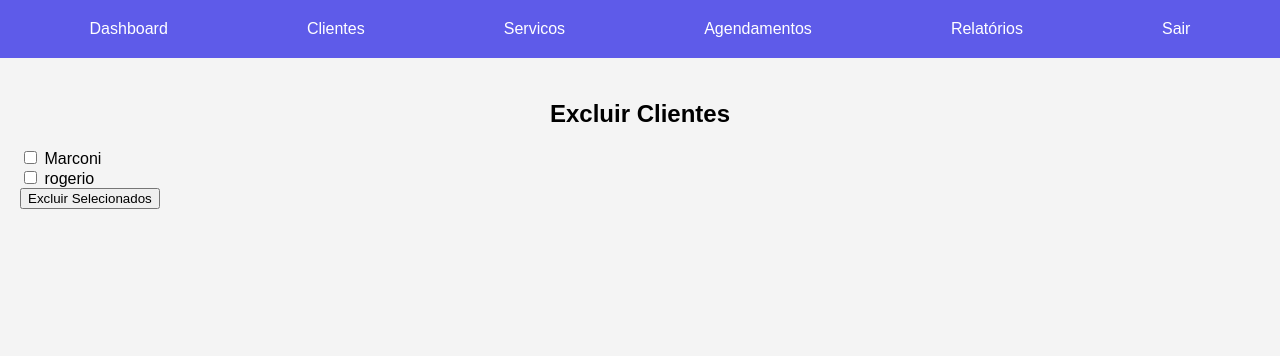
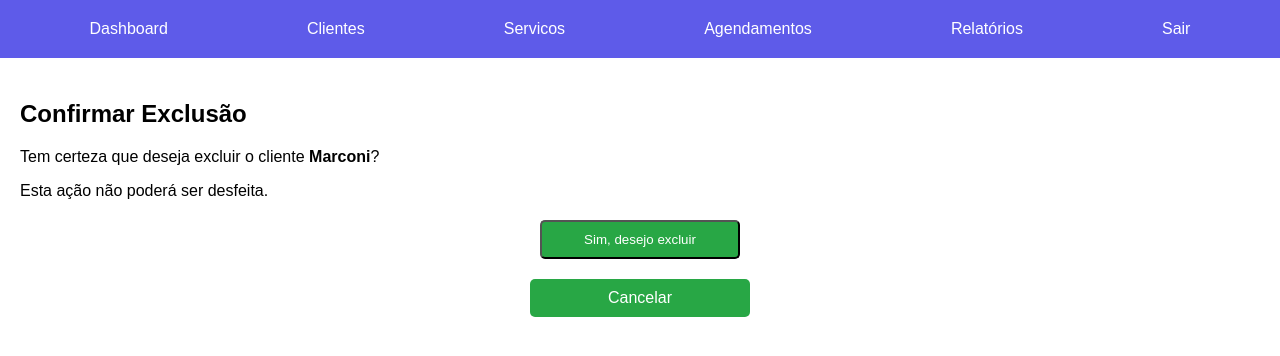
Before and after one commit to natan20200679/Django, a Django app: template barbearia_pdv/pdv/templates/pdv/excluir_cliente.html in a window 1280 px wide. Shown: the top 356 px of the page. Run offline with Django 5.2, Linux system fonts and the light colour scheme; the template is opened without the code that fills it: values that come from a table or form of the project are taken from there, others are empty; data comes from the database, SQL or seed files in the repository.

Commit message:
Remove "<Form>" and Update button links

```diff
--- a/barbearia_pdv/pdv/templates/pdv/excluir_cliente.html
+++ b/barbearia_pdv/pdv/templates/pdv/excluir_cliente.html
@@ -1,18 +1,19 @@
 {% extends "pdv/base.html" %}
-{% load static %}
-{% block extra_styles %}
-<link rel="stylesheet" href="{% static 'tabelas/tabelas.css' %}">
+{% block content %}
+    <div>
+        <h2>Confirmar Exclusão</h2>
+
+        <p>Tem certeza que deseja excluir o cliente <strong>{{ cliente.nome }}</strong>?</p>
+        <p>Esta ação não poderá ser desfeita.</p>
+
+        <!-- Este formulário envia o POST que ativa a exclusão no banco -->
+        <form method="POST" action="{% url 'excluir_cliente' cliente.id %}">
+            {% csrf_token %}
+
+            <button type="submit" class="btn btn-danger">Sim, desejo excluir</button>
+
+            <!-- Botão para voltar caso o usuário desista -->
+            <a href="{% url 'clientes' %}" class="btn btn-secondary">Cancelar</a>
+        </form>
+    </div>
 {% endblock %}
-{% block content %}
-<h2>Excluir Clientes</h2>
-<form method="post">
-    {% csrf_token %}
-    {% for cliente in clientes %}
-        <label>
-            <input type="checkbox" name="clientes_selecionados" value="{{ cliente.id }}">
-            {{ cliente.nome }}
-        </label><br>
-    {% endfor %}
-    <button type="submit">Excluir Selecionados</button>
-</form>
-{% endblock %}
```
